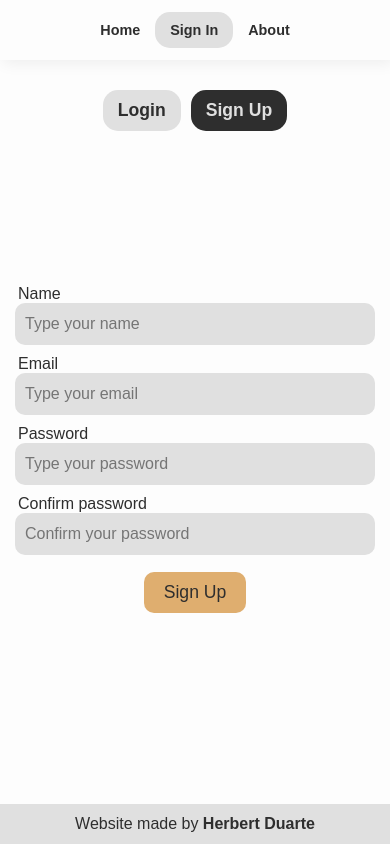
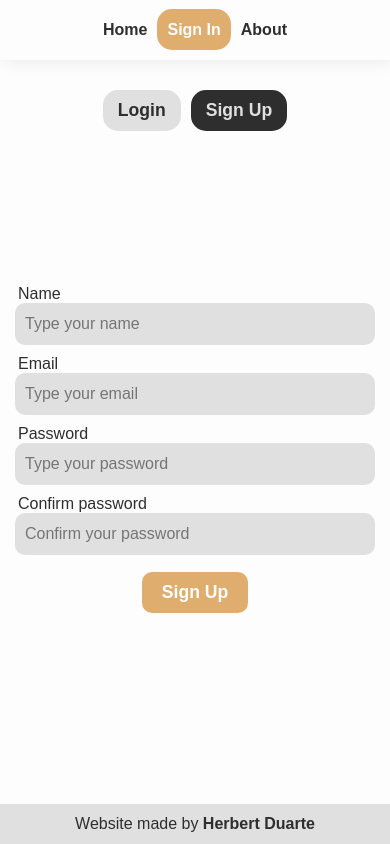
Before and after one commit to HerbertDuarte/mini-blog, a React (Vite) app: page /login/sign in a window 390 px wide. Built offline with nearby package versions, Linux system fonts and the light colour scheme; no server answers.

Commit message:
redirect logout button

```diff
--- a/src/index.css
+++ b/src/index.css
@@ -27,7 +27,11 @@ body{
   background-color: #fdfdfd;
 
 }
-/* laoding */
+
+h1{
+  text-align: center;
+}
+
 .loading{
   display: flex;
   justify-content: center;
@@ -97,8 +101,8 @@ header span{
 }
 
 header .active{
-  background-color: #e0e0e0;
-  color: #2e2e2e;
+  color: #fdfdfd;
+  background-color: #dfae6f;
 }
 
 header .active:hover{
@@ -180,7 +184,8 @@ button{
   padding: 10px 20px;
   border: 0;
   background-color: #dfae6f;
-  color: #2e2e2e;
+  color: #fdfdfd;
+  font-weight: bold;
   border-radius: 10px;
   font-size: 1.1em;
   margin: 7px;
@@ -220,17 +225,16 @@ footer{
 
 
 @media (max-width: 580px) {
-
   header > nav > a{
     font-size: 1em;
   }
   .switchLogin a {
     font-size: 1.1em;
   }
+  header > nav > a {
+    padding: 12px 10px;
+  }
 
-  header{
-    font-size: 0.9em;
-  }
 }
 
 @media (max-width: 500px){
@@ -248,9 +252,12 @@ footer{
     width: 100%;
   }
 }
+
+@media (max-width: 375px){
+  header{
+    font-size: 0.9em;
+  }
+}
 @media (max-width: 350px){
-  header > nav > a {
-    padding: 10px;
-  }
 
 }
--- a/src/pages/Dashboard.jsx
+++ b/src/pages/Dashboard.jsx
@@ -1,5 +1,6 @@
 import React from "react";
 import { useAuthentication } from "../hooks/useAuthentication";
+import { Link } from "react-router-dom";
 
 const Dashboard = () => {
   const { logout } = useAuthentication();
@@ -7,7 +8,9 @@ const Dashboard = () => {
   return (
     <div>
       Dashboard
-      <button onClick={logout}>Exit</button>
+      <Link to="/login/">
+        <button onClick={logout}>Exit</button>
+      </Link>
     </div>
   );
 };
```
